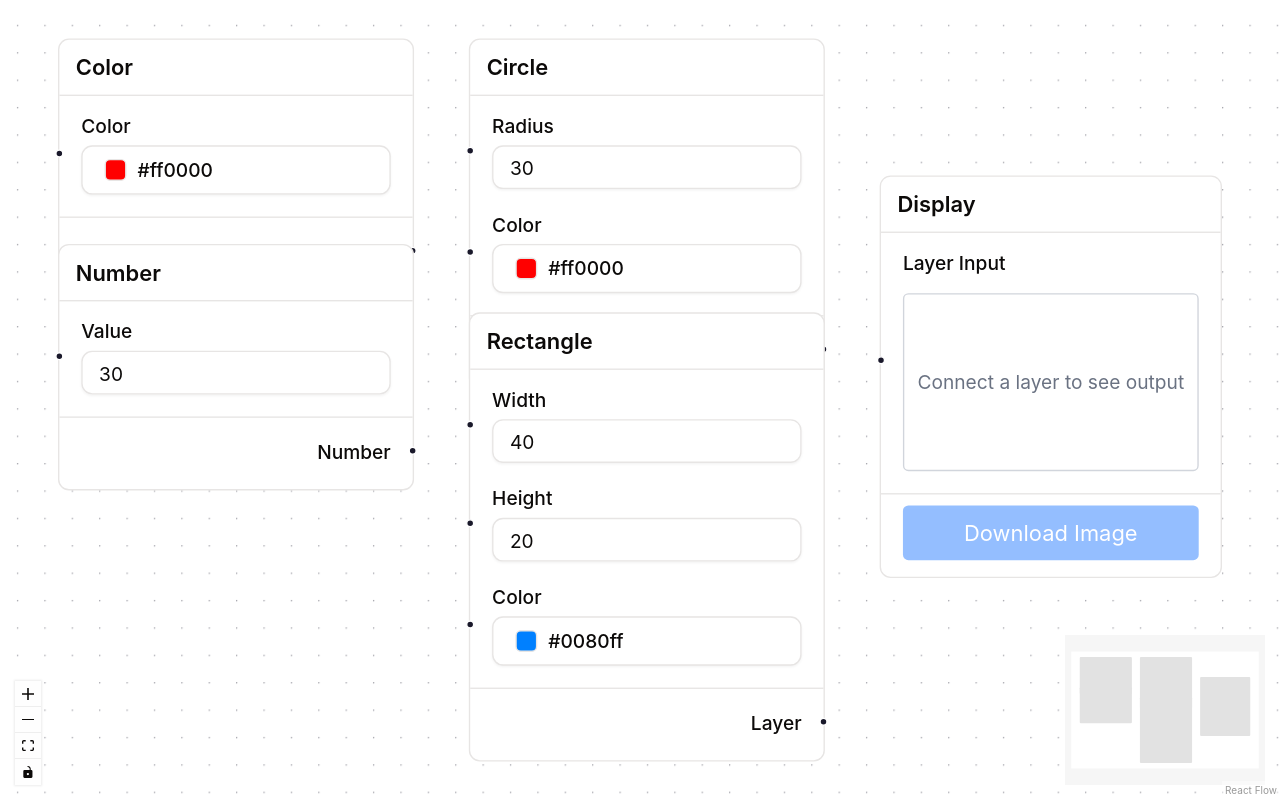
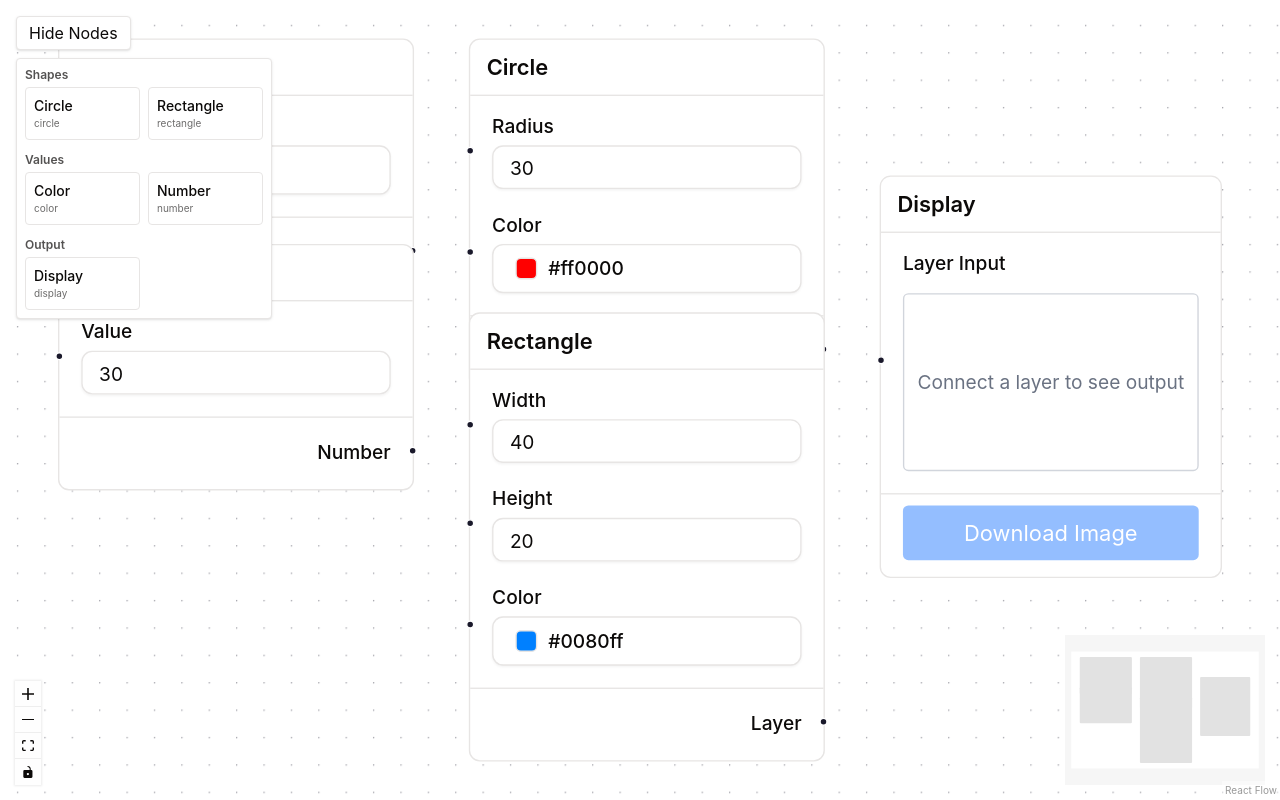
Before and after one commit to KhoDis/pi-gen, a React (Vite) app: page / in a window 1280 px wide. Built offline with nearby package versions, Linux system fonts and the light colour scheme; the HTML template or start-up script is replaced by a standard one.

Commit message:
feat: add node palette

```diff
--- a/src/App.tsx
+++ b/src/App.tsx
@@ -26,6 +26,7 @@ import { useHistoryStore } from "./core/store/historyStore";
 import { NodeParams } from "./core/types/nodes";
 import { nodeRegistry } from "./core/registry/NodeRegistry";
 import AutoNodeComponent from "./components/AutoNodeComponent";
+import NodePalette from "./components/NodePalette";
 
 // Define node types for ReactFlow
 // Build nodeTypes map from registry, falling back to AutoNodeComponent
@@ -265,6 +266,7 @@ export default function App() {
         <Background />
         <MiniMap />
         <Controls />
+        <NodePalette />
       </ReactFlow>
     </div>
   );
--- /dev/null
+++ b/src/components/NodePalette.tsx
@@ -0,0 +1,62 @@
+import React, { useMemo, useState } from "react";
+import { nodeRegistry } from "@/core/registry/NodeRegistry";
+import { useGraphStore } from "@/core/store/graphStore";
+
+/**
+ * Simple registry-driven node palette.
+ * - Click a node type to add it to the canvas at an offset position.
+ */
+export const NodePalette: React.FC = () => {
+  const addNode = useGraphStore((s) => s.addNode);
+  const [isOpen, setIsOpen] = useState(true);
+  const [nextOffset, setNextOffset] = useState(0);
+
+  const byCategory = useMemo(() => nodeRegistry.getByCategory(), []);
+
+  const handleAdd = (type: string) => {
+    const position = { x: 80 + (nextOffset % 4) * 40, y: 80 + nextOffset * 10 };
+    addNode(type, position, {} as any);
+    setNextOffset((n) => n + 1);
+  };
+
+  return (
+    <div className="absolute top-4 left-4 z-10">
+      <div className="mb-2">
+        <button
+          className="px-3 py-1 rounded border bg-card text-card-foreground shadow"
+          onClick={() => setIsOpen((v) => !v)}
+        >
+          {isOpen ? "Hide Nodes" : "Show Nodes"}
+        </button>
+      </div>
+      {isOpen && (
+        <div className="w-64 max-h-[70vh] overflow-auto rounded border bg-card text-card-foreground shadow p-2 space-y-3">
+          {Object.entries(byCategory).map(([category, entries]) => (
+            <div key={category}>
+              <div className="text-xs font-semibold opacity-70 mb-1">
+                {category}
+              </div>
+              <div className="grid grid-cols-2 gap-2">
+                {entries.map((e) => (
+                  <button
+                    key={e.type}
+                    className="text-left px-2 py-2 rounded border hover:bg-accent hover:text-accent-foreground"
+                    title={e.description}
+                    onClick={() => handleAdd(e.type)}
+                  >
+                    <div className="text-sm font-medium">{e.label}</div>
+                    <div className="text-[10px] opacity-60 truncate">
+                      {e.type}
+                    </div>
+                  </button>
+                ))}
+              </div>
+            </div>
+          ))}
+        </div>
+      )}
+    </div>
+  );
+};
+
+export default NodePalette;
```
